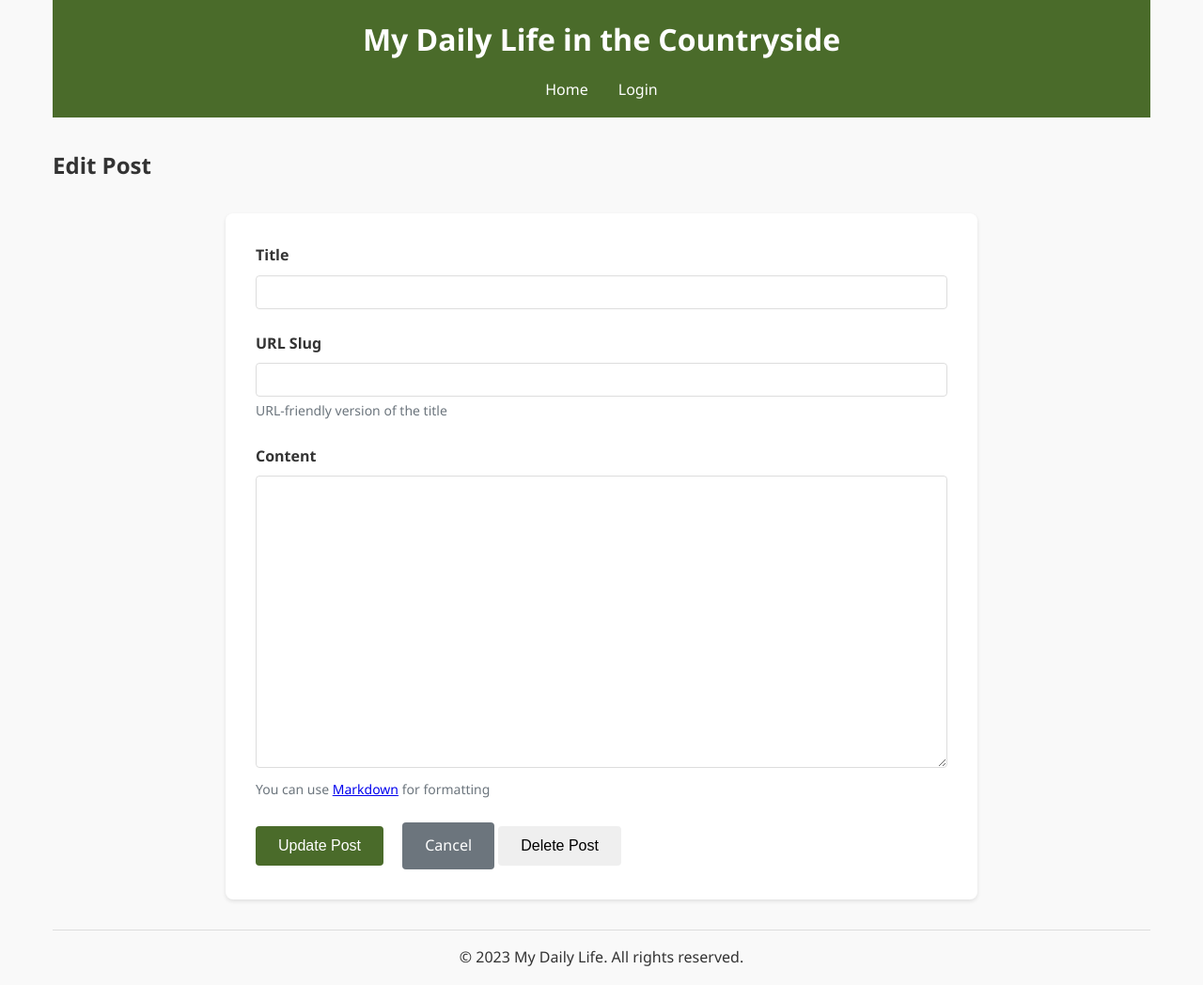
After one commit to penrudee/pharm, a Flask app: template app/templates/edit.html in a window 1280 px wide. The commit adds this page. Shown: the whole page at 94% size. Run offline with Flask 3, Linux system fonts and the light colour scheme; the template is opened without the code that fills it: values that come from a table or form of the project are taken from there, others are empty.

Commit message:
edit/delete fx

```diff
--- a/app/forms.py
+++ b/app/forms.py
@@ -1,6 +1,7 @@
 from flask_wtf import FlaskForm
 from wtforms import StringField, PasswordField, SubmitField, TextAreaField
-from wtforms.validators import DataRequired, Length
+from wtforms.validators import DataRequired, Length, ValidationError
+from app.models import Post
 
 class LoginForm(FlaskForm):
     username = StringField('Username', validators=[DataRequired()])
@@ -8,7 +9,18 @@ class LoginForm(FlaskForm):
     submit = SubmitField('Sign In')
 
 class PostForm(FlaskForm):
-    title = StringField('Title', validators=[DataRequired()])
-    slug = StringField('URL Slug', validators=[DataRequired(), Length(max=140)])
-    content = TextAreaField('Content (Markdown)', validators=[DataRequired()])
+    title = StringField('Title', validators=[DataRequired(), Length(max=100)])
+    slug = StringField('URL Slug', validators=[DataRequired(), Length(max=100)])
+    content = TextAreaField('Content', validators=[DataRequired()])
     submit = SubmitField('Submit')
+
+    def validate_slug(self, slug):
+        # สำหรับการแก้ไขโพสต์ ให้ข้ามการตรวจสอบ slug ของตัวเอง
+        if hasattr(self, 'post_id'):
+            post = Post.query.get(self.post_id)
+            if post.slug == slug.data:
+                return
+
+        # ตรวจสอบว่า slug ไม่ซ้ำ
+        if Post.query.filter_by(slug=slug.data).first():
+            raise ValidationError('This slug is already in use. Please choose a different one.')
--- a/app/routes.py
+++ b/app/routes.py
@@ -1,9 +1,9 @@
-from flask import render_template, flash, redirect, url_for, request
+from flask import render_template, flash, redirect, url_for, request, abort
 from app import app, db
 from app.forms import LoginForm, PostForm
 from app.models import User, Post
 from flask_login import current_user, login_user, logout_user, login_required
-
+from werkzeug.utils import secure_filename
 import markdown
 
 @app.route('/')
@@ -35,6 +35,45 @@ def logout():
 def content(slug):
     post = Post.query.filter_by(slug=slug).first_or_404()
     return render_template('content.html', post=post)
+@app.route('/edit/<int:id>', methods=['GET', 'POST'])
+@login_required
+def edit(id):
+    post = Post.query.get_or_404(id)
+
+    # ตรวจสอบว่าเจ้าของโพสต์เท่านั้นที่แก้ไขได้
+    if post.author != current_user:
+        abort(403)
+
+    form = PostForm()
+
+    if form.validate_on_submit():
+        post.title = form.title.data
+        post.slug = form.slug.data
+        post.content = form.content.data
+        db.session.commit()
+        flash('Your post has been updated!', 'success')
+        return redirect(url_for('content', slug=post.slug))
+
+    elif request.method == 'GET':
+        form.title.data = post.title
+        form.slug.data = post.slug
+        form.content.data = post.content
+
+    return render_template('edit.html', title='Edit Post', form=form, post=post)
+
+@app.route('/delete/<int:id>', methods=['POST'])
+@login_required
+def delete(id):
+    post = Post.query.get_or_404(id)
+
+    # ตรวจสอบว่าเจ้าของโพสต์เท่านั้นที่ลบได้
+    if post.author != current_user:
+        abort(403)
+
+    db.session.delete(post)
+    db.session.commit()
+    flash('Your post has been deleted!', 'success')
+    return redirect(url_for('index'))
 
 @app.route('/create', methods=['GET', 'POST'])
 @login_required
--- a/app/static/css/style.css
+++ b/app/static/css/style.css
@@ -168,7 +168,95 @@ form {
 form p {
     margin-bottom: 1rem;
 }
+.form-group {
+    margin-bottom: 1.5rem;
+}
+.form-group label {
+    display: block;
+    margin-bottom: 0.5rem;
+    font-weight: bold;
+}
+/* Form Styles */
+form {
+    max-width: 800px;
+    margin: 2rem auto;
+    padding: 2rem;
+    background: white;
+    border-radius: 8px;
+    box-shadow: 0 2px 4px rgba(0,0,0,0.1);
+}
 
+.form-group {
+    margin-bottom: 1.5rem;
+}
+
+.form-group label {
+    display: block;
+    margin-bottom: 0.5rem;
+    font-weight: bold;
+}
+
+.form-control {
+    width: 100%;
+    padding: 0.75rem;
+    border: 1px solid #ddd;
+    border-radius: 4px;
+    font-size: 1rem;
+}
+
+.form-control:focus {
+    border-color: var(--primary-color);
+    outline: none;
+    box-shadow: 0 0 0 2px rgba(74, 107, 42, 0.2);
+}
+
+textarea.form-control {
+    min-height: 300px;
+    font-family: monospace;
+}
+
+.btn {
+    padding: 0.75rem 1.5rem;
+    border: none;
+    border-radius: 4px;
+    font-size: 1rem;
+    cursor: pointer;
+    text-decoration: none;
+    display: inline-block;
+}
+
+.btn-primary {
+    background-color: var(--primary-color);
+    color: white;
+}
+
+.btn-primary:hover {
+    background-color: #3a5520;
+}
+
+.btn-secondary {
+    background-color: #6c757d;
+    color: white;
+    margin-left: 1rem;
+}
+
+.btn-secondary:hover {
+    background-color: #5a6268;
+}
+
+.error {
+    color: #dc3545;
+    font-size: 0.875rem;
+    margin-top: 0.25rem;
+    display: block;
+}
+
+.form-text {
+    color: #6c757d;
+    font-size: 0.875rem;
+    margin-top: 0.25rem;
+    display: block;
+}
 form label {
     display: block;
     margin-bottom: 0.5rem;
--- /dev/null
+++ b/app/templates/edit.html
@@ -0,0 +1,57 @@
+{% extends "base.html" %}
+
+{% block title %}Edit Post{% endblock %}
+
+{% block content %}
+    <h2>Edit Post</h2>
+    <form method="POST" action="{{ url_for('edit', id=post.id) }}">
+        {{ form.hidden_tag() }}
+
+        <div class="form-group">
+            {{ form.title.label }}
+            {{ form.title(class="form-control") }}
+            {% for error in form.title.errors %}
+                <span class="error">{{ error }}</span>
+            {% endfor %}
+        </div>
+
+        <div class="form-group">
+            {{ form.slug.label }}
+            {{ form.slug(class="form-control") }}
+            <small class="form-text">URL-friendly version of the title</small>
+            {% for error in form.slug.errors %}
+                <span class="error">{{ error }}</span>
+            {% endfor %}
+        </div>
+
+        <div class="form-group">
+            {{ form.content.label }}
+            {{ form.content(class="form-control", rows=15) }}
+            <small class="form-text">You can use <a href="https://www.markdownguide.org/cheat-sheet/" target="_blank">Markdown</a> for formatting</small>
+            {% for error in form.content.errors %}
+                <span class="error">{{ error }}</span>
+            {% endfor %}
+        </div>
+
+        <div class="form-actions">
+            <button type="submit" class="btn btn-primary">Update Post</button>
+            <a href="{{ url_for('content', slug=post.slug) }}" class="btn btn-secondary">Cancel</a>
+
+            <!-- ปุ่มลบ -->
+            <button type="button" class="btn btn-danger" onclick="confirmDelete()">Delete Post</button>
+        </div>
+    </form>
+
+    <!-- ฟอร์มสำหรับลบโพสต์ (ซ่อนไว้) -->
+    <form id="deleteForm" method="POST" action="{{ url_for('delete', id=post.id) }}" style="display: none;">
+        <input type="hidden" name="csrf_token" value="{{ csrf_token() }}"/>
+    </form>
+
+    <script>
+        function confirmDelete() {
+            if (confirm('Are you sure you want to delete this post? This action cannot be undone.')) {
+                document.getElementById('deleteForm').submit();
+            }
+        }
+    </script>
+{% endblock %}
```
Also changed, not shown: other parts of app/static/css/style.css (+67 -0 lines), app/templates/index.html (+11 -1 lines).
